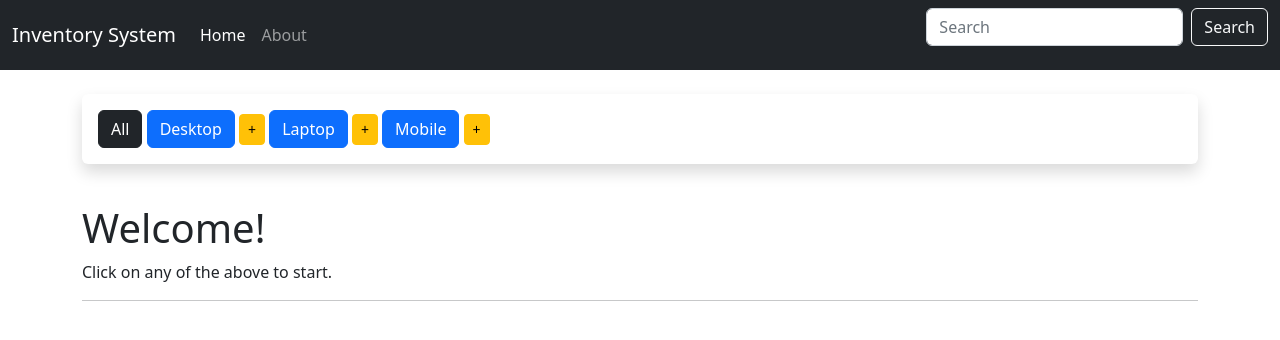
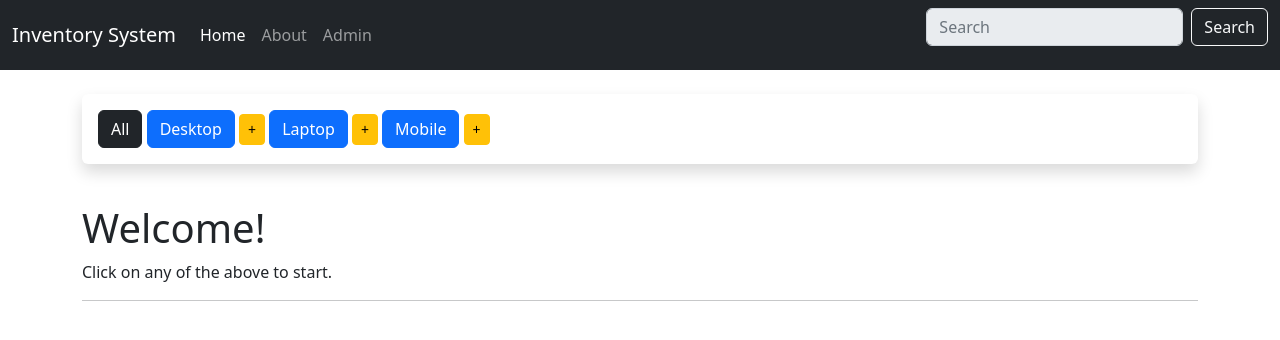
Before and after one commit to Ahljenn/django-inventory-system, a Django app: page / in a window 1280 px wide. Shown: the top 340 px of the page. Run offline with Django 3.2, Linux system fonts and the light colour scheme; some libraries are stand-ins or nearby versions.

Commit message:
Added admin to nav

```diff
--- a/inventory_management/inventory/templates/base.html
+++ b/inventory_management/inventory/templates/base.html
@@ -34,6 +34,9 @@
             <li class="nav-item">
               <a class="nav-link" href="{% url 'about' %}">About</a>
             </li>
+            <li class="nav-item">
+              <a class="nav-link" href="{% url 'admin:index' %}">Admin</a>
+            </li>
           </ul>
           <form class="d-flex">
             <input
@@ -41,6 +44,7 @@
               type="search"
               placeholder="Search"
               aria-label="Search"
+              disabled
             />
             <button class="btn btn-outline-light" type="submit">Search</button>
           </form>
```
